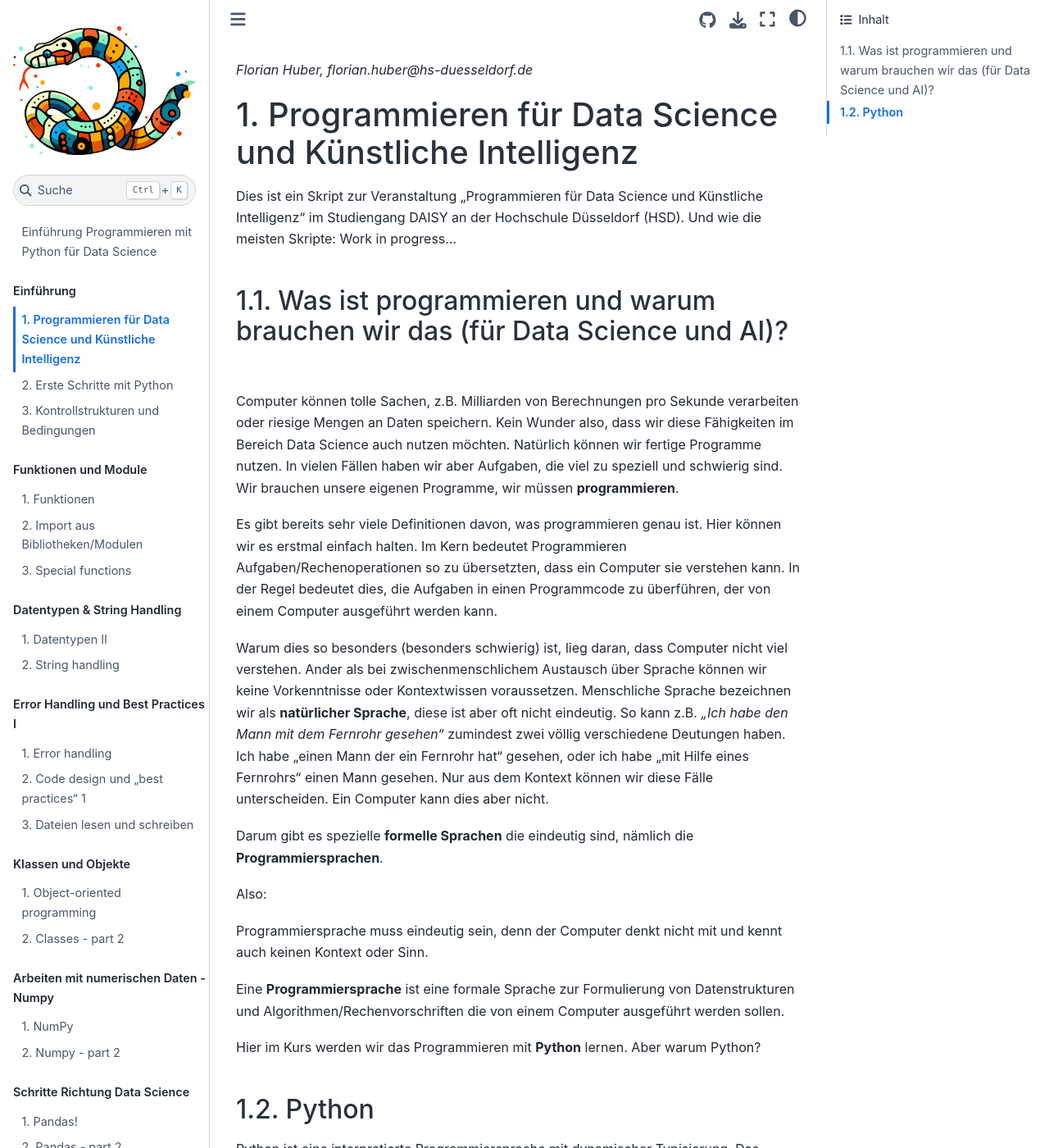
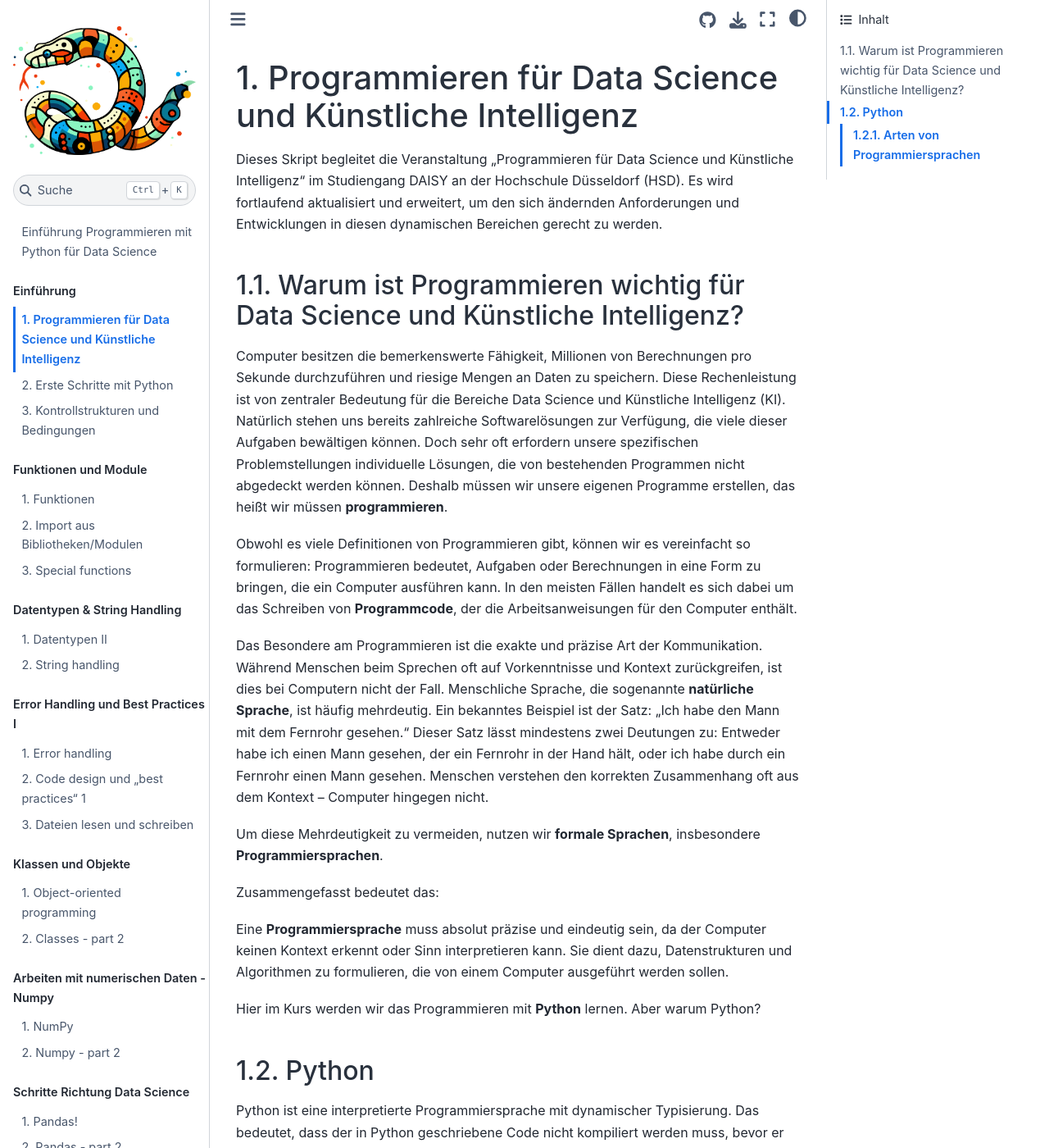
Before and after one commit to florian-huber/python-introduction, a Jupyter Book: the page built from lesson_material_german/00_introduction.md, in a window 1280 px wide and 1400 px high. Shown: the whole window at 82% size. Built offline with Jupyter Book 1.0.4 settings and Sphinx 7.4.7 and the Sphinx Book theme 1.1.4, drawn with Linux system fonts in a browser that asks for light colours; pages that are not in the unit, such as notebooks, are missing from menus; some of the changed text lies outside the part shown.

Commit message:
revision chapter 0

```diff
--- a/lesson_material_german/00_introduction.md
+++ b/lesson_material_german/00_introduction.md
@@ -1,34 +1,35 @@
-*Florian Huber, florian.huber@hs-duesseldorf.de*
-
 # Programmieren für Data Science und Künstliche Intelligenz
 
-Dies ist ein Skript zur Veranstaltung "Programmieren für Data Science und Künstliche Intelligenz" im Studiengang DAISY an der Hochschule Düsseldorf (HSD). Und wie die meisten Skripte: Work in progress...
+Dieses Skript begleitet die Veranstaltung "Programmieren für Data Science und Künstliche Intelligenz" im Studiengang DAISY an der Hochschule Düsseldorf (HSD). Es wird fortlaufend aktualisiert und erweitert, um den sich ändernden Anforderungen und Entwicklungen in diesen dynamischen Bereichen gerecht zu werden.
 
 
-## Was ist programmieren und warum brauchen wir das (für Data Science und AI)?
+## Warum ist Programmieren wichtig für Data Science und Künstliche Intelligenz?
 
-Computer können tolle Sachen, z.B. Milliarden von Berechnungen pro Sekunde verarbeiten oder riesige Mengen an Daten speichern. Kein Wunder also, dass wir diese Fähigkeiten im Bereich Data Science auch nutzen möchten. Natürlich können wir fertige Programme nutzen. In vielen Fällen haben wir aber Aufgaben, die viel zu speziell und schwierig sind. Wir brauchen unsere eigenen Programme, wir müssen **programmieren**.
+Computer besitzen die bemerkenswerte Fähigkeit, Millionen von Berechnungen pro Sekunde durchzuführen und riesige Mengen an Daten zu speichern. Diese Rechenleistung ist von zentraler Bedeutung für die Bereiche Data Science und Künstliche Intelligenz (KI). Natürlich stehen uns bereits zahlreiche Softwarelösungen zur Verfügung, die viele dieser Aufgaben bewältigen können. Doch sehr oft erfordern unsere spezifischen Problemstellungen individuelle Lösungen, die von bestehenden Programmen nicht abgedeckt werden können. Deshalb müssen wir unsere eigenen Programme erstellen, das heißt wir müssen **programmieren**.
 
-Es gibt bereits sehr viele Definitionen davon, was programmieren genau ist. Hier können wir es erstmal einfach halten. Im Kern bedeutet Programmieren Aufgaben/Rechenoperationen so zu übersetzten, dass ein Computer sie verstehen kann. In der Regel bedeutet dies, die Aufgaben in einen Programmcode zu überführen, der von einem Computer ausgeführt werden kann.
+Obwohl es viele Definitionen von Programmieren gibt, können wir es vereinfacht so formulieren: Programmieren bedeutet, Aufgaben oder Berechnungen in eine Form zu bringen, die ein Computer ausführen kann. In den meisten Fällen handelt es sich dabei um das Schreiben von **Programmcode**, der die Arbeitsanweisungen für den Computer enthält.
 
-Warum dies so besonders (besonders schwierig) ist, lieg daran, dass Computer nicht viel verstehen. Ander als bei zwischenmenschlichem Austausch über Sprache können wir keine Vorkenntnisse oder Kontextwissen voraussetzen. Menschliche Sprache bezeichnen wir als **natürlicher Sprache**, diese ist aber oft nicht eindeutig. So kann z.B. *"Ich habe den Mann mit dem Fernrohr gesehen"* zumindest zwei völlig verschiedene Deutungen haben. Ich habe "einen Mann der ein Fernrohr hat" gesehen, oder ich habe "mit Hilfe eines Fernrohrs" einen Mann gesehen. Nur aus dem Kontext können wir diese Fälle unterscheiden. Ein Computer kann dies aber nicht.
+Das Besondere am Programmieren ist die exakte und präzise Art der Kommunikation. Während Menschen beim Sprechen oft auf Vorkenntnisse und Kontext zurückgreifen, ist dies bei Computern nicht der Fall. Menschliche Sprache, die sogenannte **natürliche Sprache**, ist häufig mehrdeutig. Ein bekanntes Beispiel ist der Satz: „Ich habe den Mann mit dem Fernrohr gesehen.“ Dieser Satz lässt mindestens zwei Deutungen zu: Entweder habe ich einen Mann gesehen, der ein Fernrohr in der Hand hält, oder ich habe durch ein Fernrohr einen Mann gesehen. Menschen verstehen den korrekten Zusammenhang oft aus dem Kontext – Computer hingegen nicht.
 
-Darum gibt es spezielle **formelle Sprachen** die eindeutig sind, nämlich die **Programmiersprachen**.
+Um diese Mehrdeutigkeit zu vermeiden, nutzen wir **formale Sprachen**, insbesondere **Programmiersprachen**.
 
-Also:
+Zusammengefasst bedeutet das:
 
-Programmiersprache muss eindeutig sein, denn der Computer denkt nicht mit und kennt auch keinen Kontext oder Sinn.
-
-Eine **Programmiersprache** ist eine formale Sprache zur Formulierung von Datenstrukturen und Algorithmen/Rechenvorschriften die von einem Computer ausgeführt werden sollen.
+Eine **Programmiersprache** muss absolut präzise und eindeutig sein, da der Computer keinen Kontext erkennt oder Sinn interpretieren kann. Sie dient dazu, Datenstrukturen und Algorithmen zu formulieren, die von einem Computer ausgeführt werden sollen.
 
 Hier im Kurs werden wir das Programmieren mit **Python** lernen. Aber warum Python?
 
 ## Python
 
-Python ist eine interpretierte Programmiersprache mit dynamischer Typisierung. Das bedeutet, Code der in Python geschrieben ist muss nicht erst kompiliert werden, sondern kann direkt in einem sogenannten **Interpreter** ausgeführt werden. Das macht eine sehr schnelle, dynamische Entwicklung von kleinen Programmen möglich, bzw. eine sehr schnelle Anpassung von größeren Programmen, was im Bereich Data Science häufig notwendig ist. Man spricht hier auch von einer **Skriptsprache**.
+Python ist eine interpretierte Programmiersprache mit dynamischer Typisierung. Das bedeutet, dass der in Python geschriebene Code nicht kompiliert werden muss, bevor er ausgeführt wird. Stattdessen wird der Code direkt in einem sogenannten **Interpreter** interpretiert und ausgeführt. Dies ermöglicht eine schnelle und flexible Entwicklung, die besonders im Bereich Data Science und KI von Vorteil ist, wo häufig schnelle Anpassungen und Iterationen notwendig sind. Aus diesem Grund wird Python oft als **Skriptsprache** bezeichnet.
 
 ![Types of programming languages](../images/types_of_programming_languages.png)
 
-Weiter Vorteile von Python sind, dass Python inzwischen die meistverwendete Programmiersprache im Bereich Data Science und AI ist. Das heißt zum einen, dass es sehr viele Nutzer\*innen gibt die damit arbeiten, so dass es im Internet viele Foren und Tutorials gibt die einem Hilfe und Tipps anbieten können. Zum anderen werden so aber auch viele Bibliotheken bereitgestellt die wir nutzen können. Und zum Schluss bedeutet eine große Community eben auch, dass die Programmiersprache mit der Zeit geht, d.h. regelmäßig erneuert und angepasst wird an neuen Bedingungen (neue Computer Hardware etc.).
+### Arten von Programmiersprachen
 
-Ein weiterer zentraler Punkt der für Python spricht ist, dass Python-Code als gut lesbar gilt. Das ist für Anfänger\*innen wahrscheinlich nicht immer gleich nachvollziehbar den gut lesbar heißt nicht "einfach". Es bedeutet eher, dass Python Code deutlich besser lesbar ist als der Code vieler anderer Sprachen.
+Python hat sich in den letzten Jahren zur beliebtesten Programmiersprache in den Bereichen Data Science und Künstliche Intelligenz entwickelt. Dies bietet mehrere entscheidende Vorteile:
+
+1. **Große Nutzerbasis**: Es gibt eine Vielzahl von Nutzer*innen, die Python für ähnliche Zwecke verwenden. Dadurch existieren viele Online-Foren, Tutorials und andere Ressourcen, die als Hilfestellung dienen.
+2. **Umfangreiche Bibliotheken**: Die große Community sorgt für eine ständige Weiterentwicklung der Sprache sowie für die Bereitstellung zahlreicher Bibliotheken, die für Aufgaben in Data Science und KI genutzt werden können.
+3. **Anpassungsfähigkeit**: Python wird regelmäßig aktualisiert, um sich neuen technologischen Entwicklungen und Hardware-Anforderungen anzupassen.
+4. **Lesbarkeit des Codes**: Python wird oft für seine vergleichsweise gute Lesbarkeit gelobt. Dies bedeutet nicht unbedingt, dass der Code für Anfänger*innen sofort verständlich ist, sondern vielmehr, dass er im Vergleich zu anderen Sprachen klarer und strukturierter ist. Gerade im Teamwork oder bei der Weiterentwicklung von Projekten ist diese Eigenschaft ein großer Vorteil.
```
